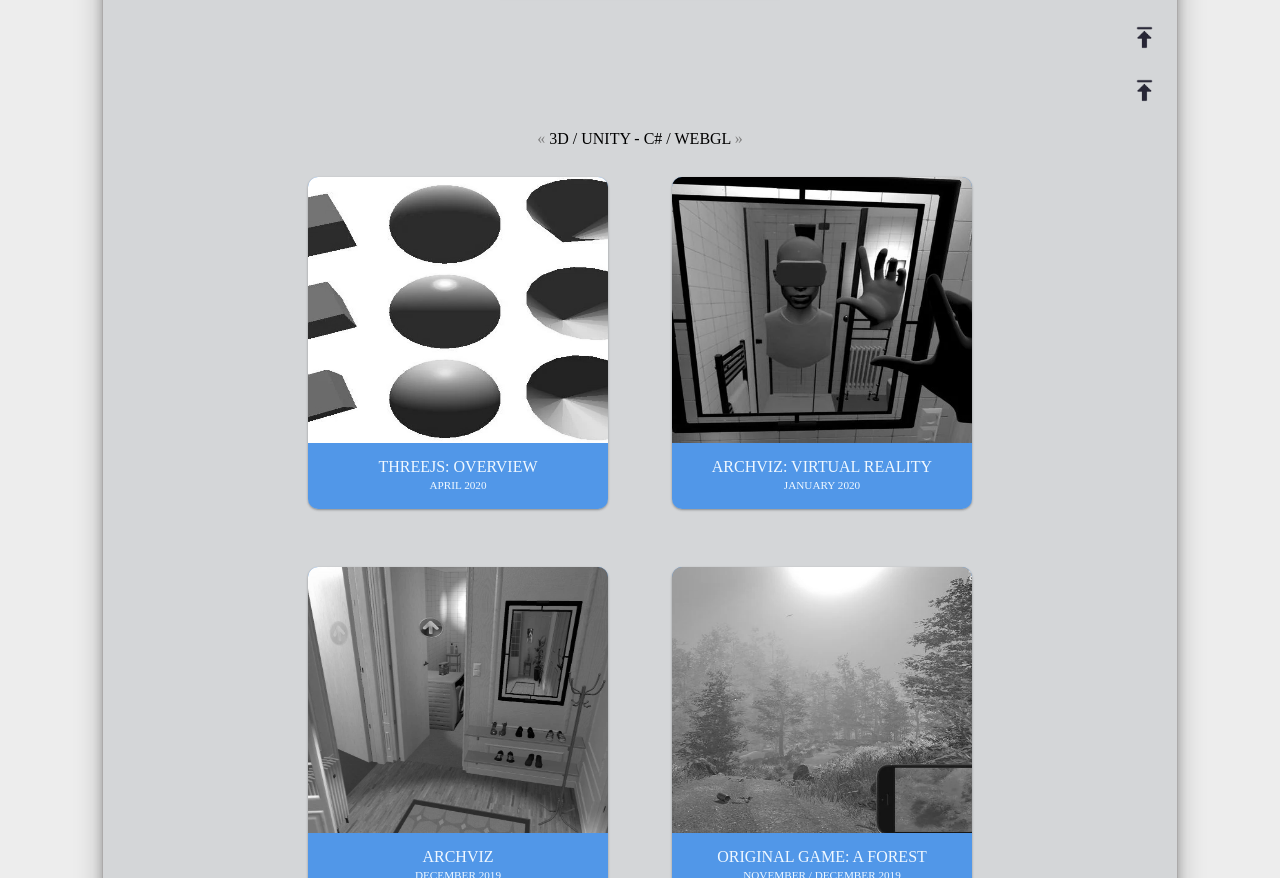
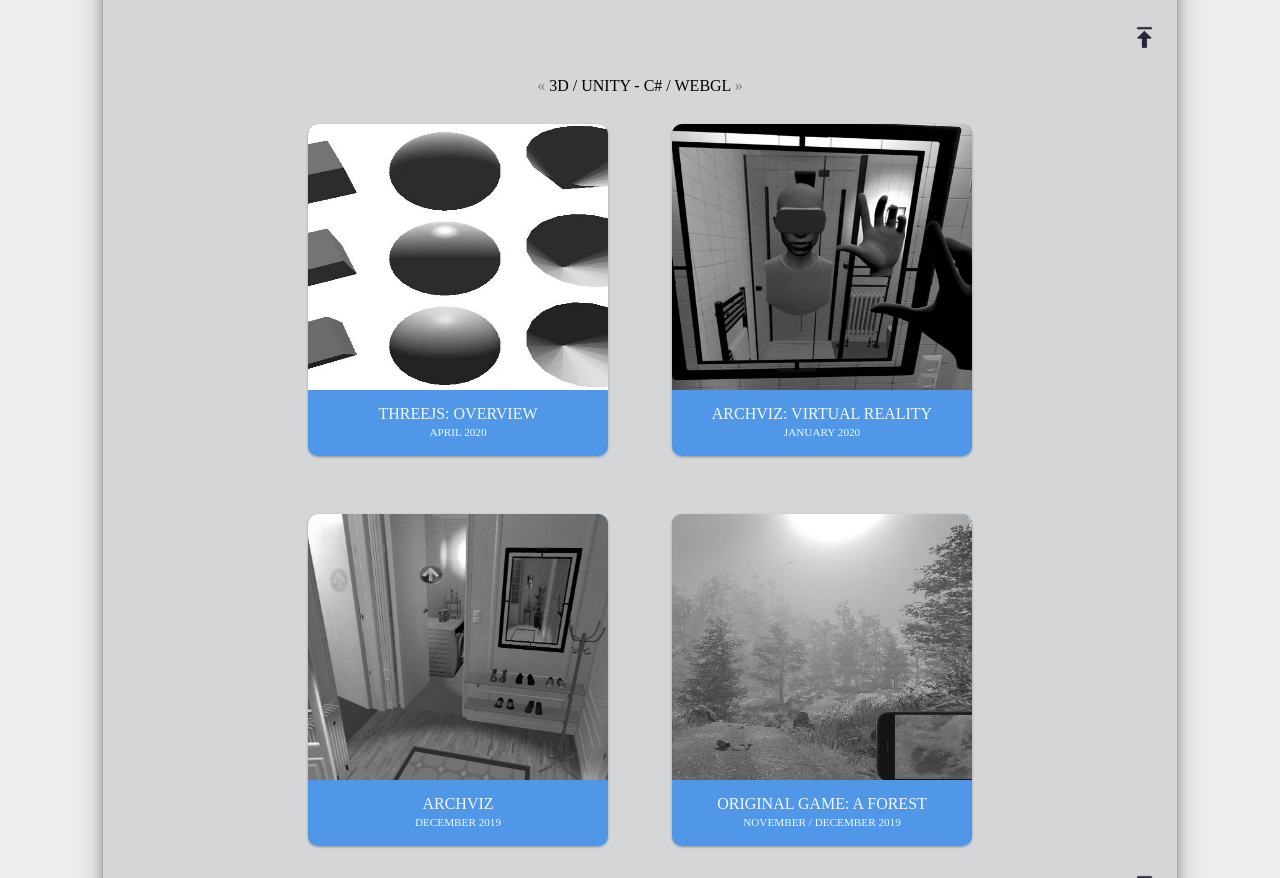
Before and after one commit to Raigyo/summary-portfolio, a website built with Parcel: page index.html in a window 1280 px wide. Shown: the part 8289-9167 px from the top of the page. Built offline with nearby package versions, Linux system fonts and the light colour scheme.

Commit message:
homepage correction

```diff
--- a/index.html
+++ b/index.html
@@ -656,15 +656,6 @@
           </div>
           <!-- /Top link -->
 
-          <!-- Top link -->
-          <div id="top-link-small">
-            <a href="#top" title="Link to top of the page">
-              <img src="./src/img/icons/icon-top-small.png" alt="Top of the page icon"
-                title="Link to top of the page" />
-            </a>
-          </div>
-          <!-- /Top link -->
-
           <!-- ARTICLE: Unity -->
           <article>
             <div class="project-type" id="projects-3d">
```
